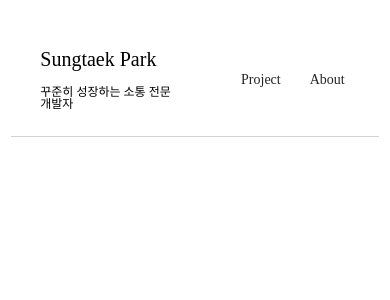
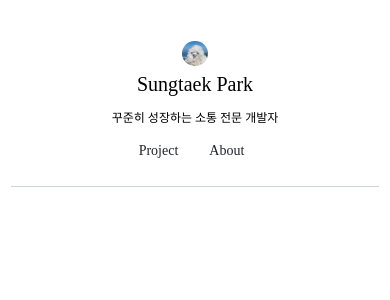
Before and after one commit to stoic-park/portfolio-new, a React (Create React App) app: page / in a window 390 px wide. Shown: the top 300 px of the page. Built offline with nearby package versions, Linux system fonts and the light colour scheme.

Commit message:
Feat : 아이콘 추가 및 반응형 CSS 수정
- github, notion 아이콘 추가
- 라마 메인컨셉 아이콘 추가
- 반응형 헤더 수정

```diff
--- a/package.json
+++ b/package.json
@@ -4,6 +4,11 @@
   "version": "0.1.0",
   "private": true,
   "dependencies": {
+    "@fortawesome/fontawesome-svg-core": "^1.2.28",
+    "@fortawesome/free-brands-svg-icons": "^5.13.0",
+    "@fortawesome/free-regular-svg-icons": "^5.13.0",
+    "@fortawesome/free-solid-svg-icons": "^5.13.0",
+    "@fortawesome/react-fontawesome": "^0.1.9",
     "@testing-library/jest-dom": "^4.2.4",
     "@testing-library/react": "^9.5.0",
     "@testing-library/user-event": "^7.2.1",
--- a/src/components/Header.css
+++ b/src/components/Header.css
@@ -13,14 +13,31 @@
   width: 50%;
   display: flex;
   flex: 1;
-  flex-direction: column;
+  /* flex-direction: column; */
   /* justify-self: center; */
-  /* align-items: center; */
+  align-items: center;
   /* align-items: flex-end; */
   /* text-align: center; */
   /* border: 5px solid black; */
 }
 
+.title-box {
+  display: flex;
+  flex: 1;
+  flex-direction: column;
+  /* align-items: flex-end; */
+  /* justify-items: end; */
+  justify-content: flex-end;
+  /* text-align: end; */
+  /* border: 5px solid black; */
+}
+
+.Lama {
+  height: 5%;
+  width: 9%;
+  border-radius: 20px;
+  /* border: 5px solid black; */
+}
 .name {
   flex: 1;
   padding: 8px 12px;
@@ -77,30 +94,50 @@
   .header-container {
     display: flex;
     flex: 1;
-    justify-content: start;
+    /* justify-content: start; */
+    /* align-items: center; */
+    text-align: center;
     /* flex-direction: column-reverse; */
+    flex-direction: column;
     padding: 5%;
     border-bottom: 1px solid #ced4da;
     /* border: 5px solid black; */
   }
   .header-left {
-    width: 50%;
+    width: 80%;
     display: flex;
-    align-items: flex-start;
+    /* align-items: flex-start; */
     flex: 1;
     flex-direction: column;
+    justify-content: center;
     /* margin-bottom: 3%; */
     /* justify-self: center; */
     /* align-items: center; */
     /* align-items: flex-end; */
     /* text-align: center; */
     /* border: 5px solid black; */
+    /* padding-bottom: 20px; */
+  }
+  .title-box {
+    /* display: flex;
+    flex: 1;
+    flex-direction: row;
+    justify-content: center;
+    align-items: center; */
+    /* border: 5px solid black; */
   }
 
   .header-right {
-    width: 50%;
-    text-align: right;
-    /* text-align: center; */
+    width: 70%;
+    /* text-align: right; */
+    padding: 10px;
+    text-align: center;
+    /* border: 5px solid black; */
+  }
+  .Lama {
+    width: 10%;
+    /* display: none; */
+    /* position: absolute; */
     /* border: 5px solid black; */
   }
   .name {
@@ -114,6 +151,9 @@
   }
 
   .link {
+    /* padding: 10px; */
+    /* margin-top: 10px; */
+    /* padding-top: 10px; */
     font-size: 14px;
   }
 }
--- a/src/components/Header.js
+++ b/src/components/Header.js
@@ -1,12 +1,15 @@
 import React from "react";
 import { Link } from "react-router-dom";
 import "./Header.css";
+import Lama from "../images/gifs/라마.png";
 
 function Header(props) {
   // console.log(props);
   return (
     <div className="header-container">
       <div className="header-left">
+        <img className="Lama" src={Lama} alt="" />
+        <div className="title-box">
           <Link
             className="name"
             to="/portfolio-new"
@@ -21,6 +24,7 @@ function Header(props) {
           >
             꾸준히 성장하는 소통 전문 개발자
           </Link>
+        </div>
       </div>
       <div className="header-right">
         <Link
--- a/src/components/Project/ProjectDesc.css
+++ b/src/components/Project/ProjectDesc.css
@@ -59,13 +59,29 @@
 }
 
 .github {
+  /* display: flex; */
+  /* justify-content: start;
+  text-align: start; */
   font-size: 14px;
   flex: 1;
   margin-bottom: 1%;
 }
+.github-icon {
+  padding-right: 5px;
+  /* flex: 1;
+  text-align: start; */
+}
+.github-text {
+  /* flex: 4;
+  text-align: start; */
+}
+
 .notion {
   flex: 1;
   font-size: 14px;
+}
+.notion-icon {
+  padding-right: 5px;
 }
 
 .description-title {
@@ -119,17 +135,22 @@
     display: flex;
     flex: 1;
     flex-direction: column;
+    /* border: 5px solid black; */
+    width: 100%;
   }
-  /* .projectDesc-title {
-    display: flex;
-    flex-direction: column;
-    margin-bottom: 3%;
-  } */
+  .projectDesc-title {
+    width: 100%;
+    /* border: 5px solid black; */
+  }
 
   .title-name {
+    /* justify-content: center; */
+    /* align-items: center; */
     text-align: center;
     font-size: 20px;
+    width: 100%;
     margin-bottom: 5%;
+    /* border: 5px solid black; */
     /* font-weight: bold; */
   }
 
--- a/src/components/Project/ProjectDesc.js
+++ b/src/components/Project/ProjectDesc.js
@@ -1,5 +1,10 @@
 import React from "react";
 import "./ProjectDesc.css";
+import { FontAwesomeIcon } from "@fortawesome/react-fontawesome";
+// import { faCoffee } from "@fortawesome/free-solid-svg-icons";
+import { faBook } from "@fortawesome/free-solid-svg-icons";
+import { faGithub } from "@fortawesome/free-brands-svg-icons";
+// import {  } from "@fortawesome/free-brands-svg-icons";
 
 function ProjectDesc({
   name,
@@ -24,15 +29,28 @@ function ProjectDesc({
         <span className="title-duration">{duration}</span>
         <div className="title-emoticon">
           <span className="github">
+            {/* <FontAwesomeIcon icon={faCoffee} /> */}
+            <FontAwesomeIcon className="github-icon" icon={faGithub} />
             {
-              <a href={github} target="_blank" rel="noopener noreferrer">
+              <a
+                className="github-text"
+                href={github}
+                target="_blank"
+                rel="noopener noreferrer"
+              >
                 GitHub Repo
               </a>
             }
           </span>
           <span className={notion ? "notion" : "notionEmpty"}>
+            <FontAwesomeIcon className="notion-icon" icon={faBook} />
             {
-              <a href={notion} target="_blank" rel="noopener noreferrer">
+              <a
+                className="notion-text"
+                href={notion}
+                target="_blank"
+                rel="noopener noreferrer"
+              >
                 Notion Page
               </a>
             }
```
Also changed, not shown: src/images/gifs/라마.png (added), 1 other file (tests, documents, lock files or other folders). Lines whose indentation alone changed are shown as unchanged.
